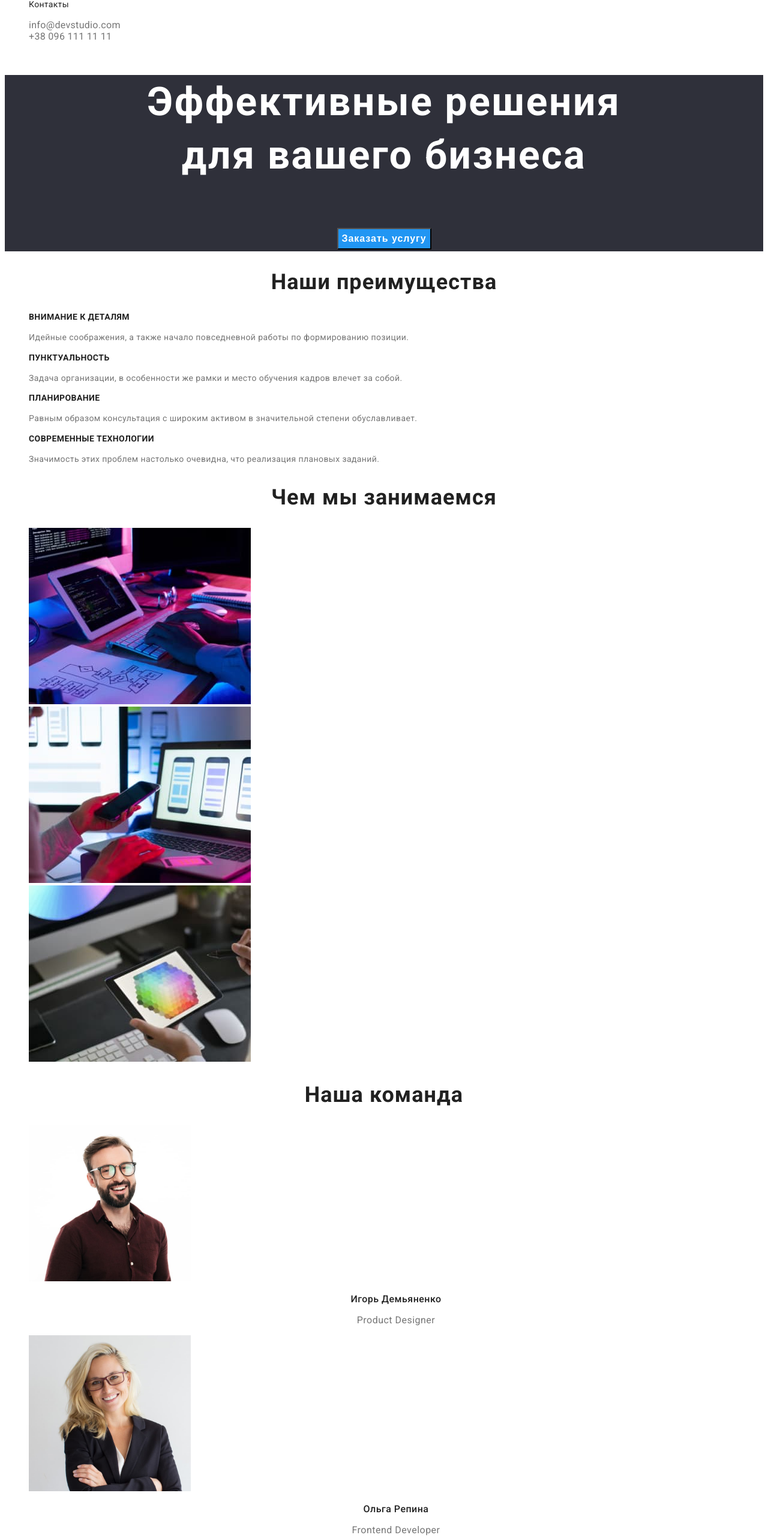
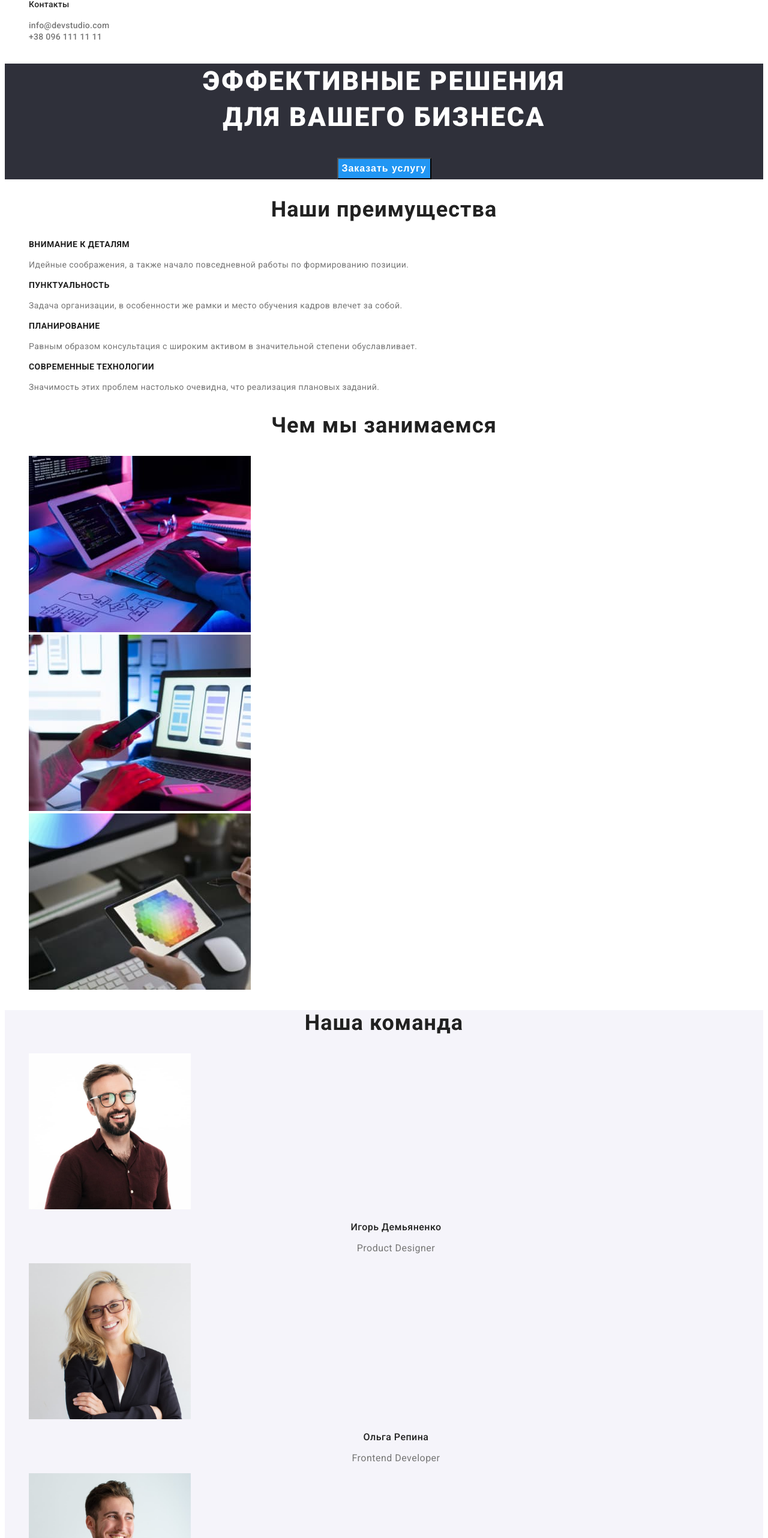
Before and after one commit to Tamplier7/goit-markup-hw-02, a plain HTML site: page index.html in a window 1280 px wide. Shown: the part 96-2660 px from the top of the page at 60% size. Drawn offline with Linux system fonts and the light colour scheme.

Commit message:
Откорректировал 2 ДЗ(2.0)

```diff
--- a/css/styles.css
+++ b/css/styles.css
@@ -43,7 +43,8 @@ text-decoration: none;}
 
 /*site-nav*/
 .site-nav .link{
-    color: var(--primary-text-color) font-weight: 500;
+    color: var(--primary-text-color);
+    font-weight: 500;
     font-size: 14px;
     line-height: 1.14;
     text-decoration: none;
@@ -54,7 +55,12 @@ text-decoration: none;}
 
 /*Contacts-header*/
 .contacts-header .link{color: var(--secondary-color);
-text-decoration: none;}
+text-decoration: none;
+font-weight: 500;
+font-size: 14px;
+line-height: 1.14;
+letter-spacing: 0.02em;
+}
 .contacts-header .link:hover,
 .contacts-header .link:focus
 {color: var(--accent-color)}
@@ -63,11 +69,14 @@ text-decoration: none;}
 .hero-title{
     color: var(--primary-white-color);
     background-color: #2F303A;
+    text-align: center;
+}
+.hero-heder{
+    text-transform: uppercase;
     font-weight: 900;
     font-size: 44px;
     line-height: 1.36;
     letter-spacing: 0.06em;
-    text-align: center;
 }
 
 /*Advantage*/
@@ -117,9 +126,11 @@ letter-spacing: 0.06em;
 }
 
 /*Сommand*/
+.section-command{
+    background-color: #F5F4FA;
+}
 .command-list{
     color: var(--primary-text-color);
-
 }
 .employee{
     color: var(--primary-text-color);
@@ -156,6 +167,7 @@ background-color: #2F303A;}
     line-height: 1.71;
     letter-spacing: 0.03em;
     color: rgba(255, 255, 255, 0.6);
+    font-style: normal;
 }
 .contacts-footer .link:hover,
 .contacts-footer .link:focus {
--- a/index.html
+++ b/index.html
@@ -30,7 +30,7 @@
     <!--Уникальный контент-->
     <main>
         <section class="hero-title">
-            <h1>Эффективные решения <br> для вашего бизнеса</h1>
+            <h1 class="hero-heder">Эффективные решения <br> для вашего бизнеса</h1>
             <button type="button" class="button cursor">Заказать услугу</button>
         </section>
         <section class="section">
@@ -68,7 +68,7 @@
                 </li>
             </ul>
         </section>
-        <section class="section">
+        <section class="section-command">
         <h2 class="section-title">Наша команда</h2>
         <ul class="command-list list">
             <li>
```
Also changed, not shown: portfolio.html (+9 -9 lines).
